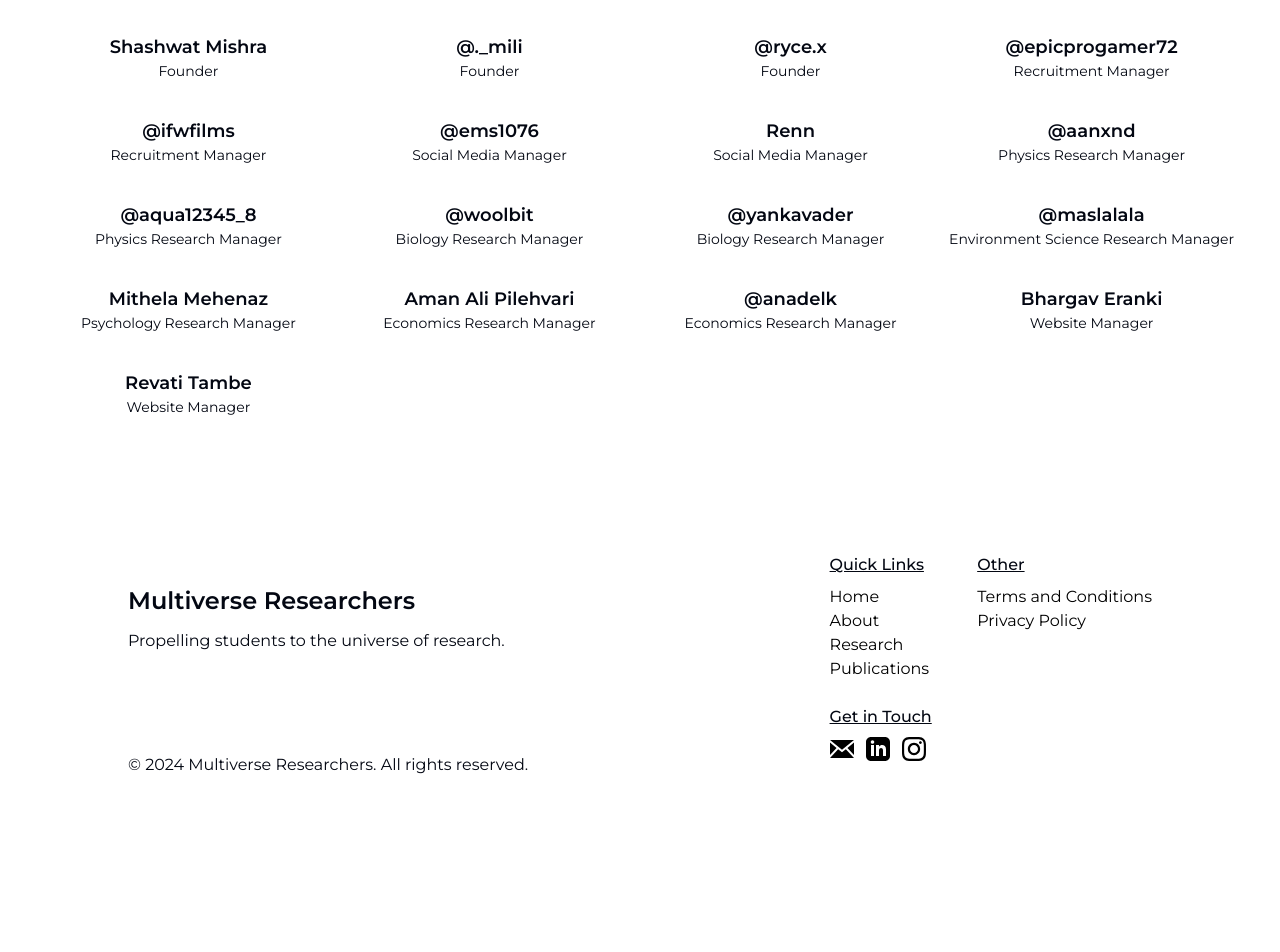
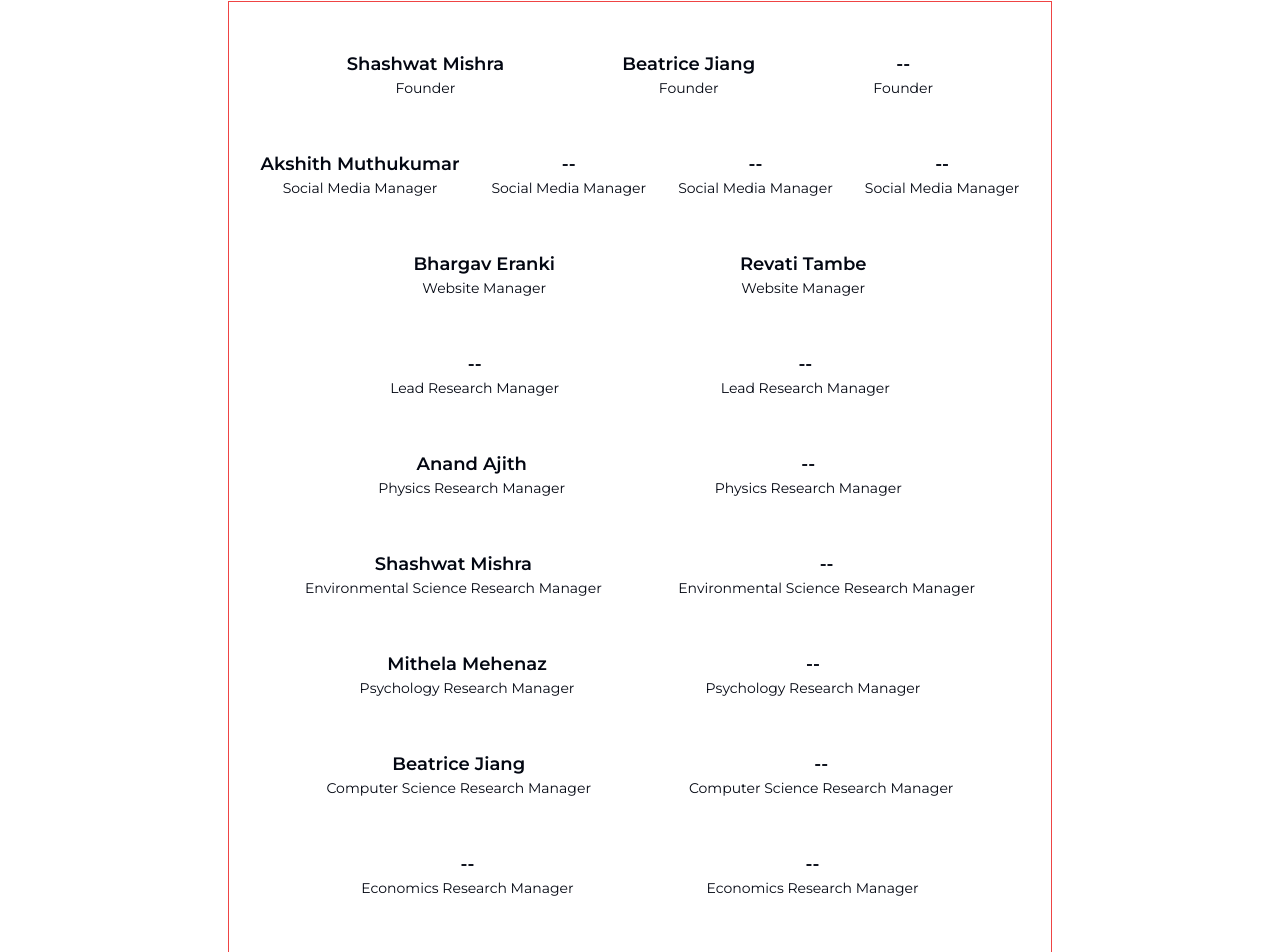
Before and after one commit to multiverseresearchers/multiverse-researchers, a React (Vite) app: page /about in a window 1280 px wide. Shown: the part 940-1892 px from the top of the page. Before the commit the page ends 1781 px from the top, so only its background shows below. Built offline with nearby package versions, Linux system fonts and the light colour scheme.

Commit message:
updating cabinet names [wip]

```diff
--- a/src/components/about/About.tsx
+++ b/src/components/about/About.tsx
@@ -121,14 +121,59 @@ const About = () => {
 
 			<div className="flex flex-col items-center justify-center">
 				<div className='flex flex-col items-center'>
-					<h1 className='text-center text-2xl lg:text-3xl font-semibold py-5'>Meet Our Team</h1>
+					<h1 className='text-center text-2xl lg:text-3xl font-semibold py-5'>Our Team</h1>
 				</div>
 
-				<div className="p-8 grid sm:grid-cols-3 md:grid-cols-4 gap-4 w-full">
-					{members.map(member => {
+				<div className="p-8 border-red-500 border w-fit">
+					{/* {members.map(member => {
 						return <AboutTab name={member.name} position={member.position} url={member.url} />
 					})
-					}
+					} */}
+                    <div className='flex justify-evenly flex-col md:flex-row md:gap-8 md:py-4'>
+                        <AboutTab name="Shashwat Mishra" position="Founder" url='/' / >
+                        <AboutTab name="Beatrice Jiang" position="Founder" url='/' / >
+                        <AboutTab name="--" position="Founder" url='/' / >
+                    </div>
+
+                    <div className='flex justify-evenly flex-col md:flex-row md:gap-8 md:py-4'>
+                        <AboutTab name="Akshith Muthukumar" position="Social Media Manager" url='/' / >
+                        <AboutTab name="--" position="Social Media Manager" url='/' / >
+                        <AboutTab name="--" position="Social Media Manager" url='/' / >
+                        <AboutTab name="--" position="Social Media Manager" url='/' / >
+                    </div>
+                    <div className='flex justify-evenly flex-col md:flex-row md:gap-8 md:py-4'>
+                        <AboutTab name="Bhargav Eranki" position="Website Manager" url='/' / >
+                        <AboutTab name="Revati Tambe" position="Website Manager" url='/' / >
+                    </div>
+
+                    <div className='flex justify-evenly flex-col md:flex-row md:gap-8 md:py-4'>
+                        <AboutTab name="--" position="Lead Research Manager" url='/' / >
+                        <AboutTab name="--" position="Lead Research Manager" url='/' / >
+                    </div>
+                    <div className='flex justify-evenly flex-col md:flex-row md:gap-8 md:py-4'>
+                        <AboutTab name="Anand Ajith" position="Physics Research Manager" url='/' / >
+                        <AboutTab name="--" position="Physics Research Manager" url='/' / >
+                    </div>
+                    <div className='flex justify-evenly flex-col md:flex-row md:gap-8 md:py-4'>
+                        <AboutTab name="Shashwat Mishra" position="Environmental Science Research Manager" url='/' / >
+                        <AboutTab name="--" position="Environmental Science Research Manager" url='/' / >
+                    </div>
+                    <div className='flex justify-evenly flex-col md:flex-row md:gap-8 md:py-4'>
+                        <AboutTab name="Mithela Mehenaz" position="Psychology Research Manager" url='/' / >
+                        <AboutTab name="--" position="Psychology Research Manager" url='/' / >
+                    </div>
+                    <div className='flex justify-evenly flex-col md:flex-row md:gap-8 md:py-4'>
+                        <AboutTab name="Beatrice Jiang" position="Computer Science Research Manager" url='/' / >
+                        <AboutTab name="--" position="Computer Science Research Manager" url='/' / >
+                    </div>
+                    <div className='flex justify-evenly flex-col md:flex-row md:gap-8 md:py-4'>
+                        <AboutTab name="--" position="Economics Research Manager" url='/' / >
+                        <AboutTab name="--" position="Economics Research Manager" url='/' / >
+                    </div>
+                    <div className='flex justify-evenly flex-col md:flex-row md:gap-8 md:py-4'>
+                        <AboutTab name="--" position="Biology Research Manager" url='/' / >
+                        <AboutTab name="--" position="Biology Research Manager" url='/' / >
+                    </div>
 				</div>
 			</div>
 		</div>
```
